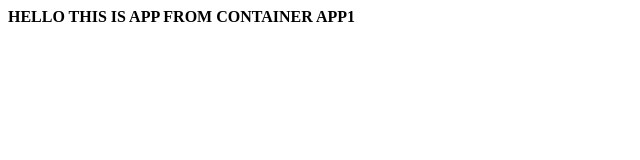
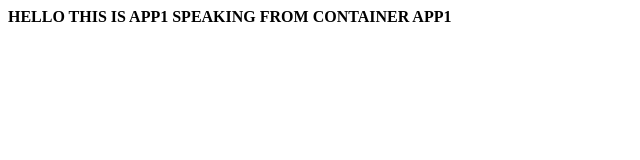
Before and after one commit to NineSeven8/docker-revproxy, a plain HTML site: page app1/index.html in a window 1280 px wide. Shown: the whole page, without its empty margins (0-640 px from the left). Drawn offline with Linux system fonts and the light colour scheme.

Commit message:
Update index.html
update index.html

```diff
--- a/app1/index.html
+++ b/app1/index.html
@@ -1 +1 @@
-<b>HELLO THIS IS APP FROM CONTAINER APP1</b>
+<b>HELLO THIS IS APP1 SPEAKING FROM CONTAINER APP1</b>
```
